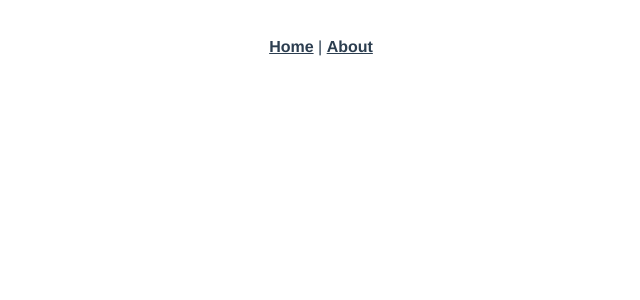
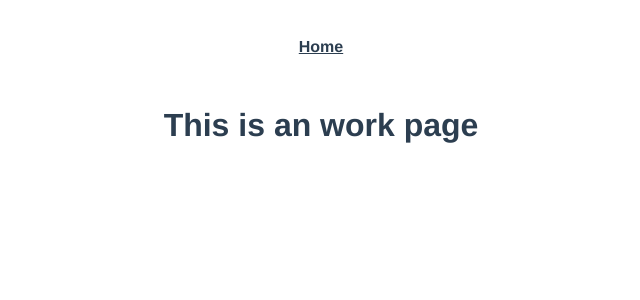
Before and after one commit to yoku-094/my-website, a Vue app: page /my-website/work in a window 1280 px wide. Shown: the top 300 px of the page, without its empty margins (319-959 px from the left). Built offline with nearby package versions, Linux system fonts and the light colour scheme.

Commit message:
タブの設定

```diff
--- a/package.json
+++ b/package.json
@@ -9,6 +9,7 @@
   },
   "dependencies": {
     "core-js": "^3.6.5",
+    "element-ui": "^2.15.6",
     "vue": "^2.6.11",
     "vue-router": "^3.2.0"
   },
--- a/src/App.vue
+++ b/src/App.vue
@@ -1,8 +1,7 @@
 <template>
   <div id="app">
     <div id="nav">
-      <router-link to="/my-website">Home</router-link> |
-      <router-link to="/my-website/about">About</router-link>
+      <router-link to="/my-website">Home</router-link>
     </div>
     <router-view />
   </div>
--- /dev/null
+++ b/src/components/Work.vue
@@ -0,0 +1,12 @@
+<template>
+  <div class="work">
+    <h1>This is an work page</h1>
+  </div>
+</template>
+
+<script>
+export default {
+  name: "Work",
+  components: {},
+};
+</script>
--- a/src/main.js
+++ b/src/main.js
@@ -1,8 +1,12 @@
 import Vue from "vue";
 import App from "./App.vue";
 import router from "./router";
+import ElementUI from "element-ui"; // element-ui のimport
+import locale from "element-ui/lib/locale/lang/ja"; // element-ui の言語を日本語に設定
+import "element-ui/lib/theme-chalk/index.css"; // element-ui のCSSをimport
 
 Vue.config.productionTip = false;
+Vue.use(ElementUI, { locale });
 
 new Vue({
   router,
--- a/src/router/index.js
+++ b/src/router/index.js
@@ -1,7 +1,7 @@
 import Vue from "vue";
 import VueRouter from "vue-router";
 import Home from "../views/Home.vue";
-import About from "../views/About.vue";
+import Work from "../components/Work.vue";
 
 Vue.use(VueRouter);
 
@@ -12,9 +12,9 @@ const routes = [
     component: Home,
   },
   {
-    path: "/my-website/about",
-    name: "About",
-    component: About,
+    path: "/my-website/work",
+    name: "Work",
+    component: Work,
   },
 ];
 
--- a/src/views/About.vue
+++ /dev/null
@@ -1,5 +0,0 @@
-<template>
-  <div class="about">
-    <h1>This is an about page</h1>
-  </div>
-</template>
--- a/src/views/Home.vue
+++ b/src/views/Home.vue
@@ -1,5 +1,15 @@
 <template>
   <div class="home">
+    <el-tabs
+      v-model="activeName"
+      :tab-position="tabPosition"
+      style="height: 200px"
+      @tab-click="handleClick"
+    >
+      <el-tab-pane label="Home">Home</el-tab-pane>
+      <el-tab-pane label="About">About</el-tab-pane>
+      <el-tab-pane label="Work" name="first"><Work>Work</Work></el-tab-pane>
+    </el-tabs>
     <img alt="Vue logo" src="../assets/logo.png" />
     <HelloWorld msg="Welcome to Your Vue.js App" />
   </div>
@@ -8,16 +18,25 @@
 <script>
 // @ is an alias to /src
 import HelloWorld from "@/components/HelloWorld.vue";
+import Work from "../components/Work.vue";
 
 export default {
   name: "Home",
   components: {
     HelloWorld,
+    Work,
   },
   data() {
     return {
       imgPath: require("@/assets/logo.png"),
+      tabPosition: "left",
+      activeName: "first",
     };
+  },
+  methods: {
+    handleClick(tab, event) {
+      console.log(tab, event);
+    },
   },
 };
 </script>
```
Also changed, not shown: 13 other files (tests, documents, lock files or other folders).
